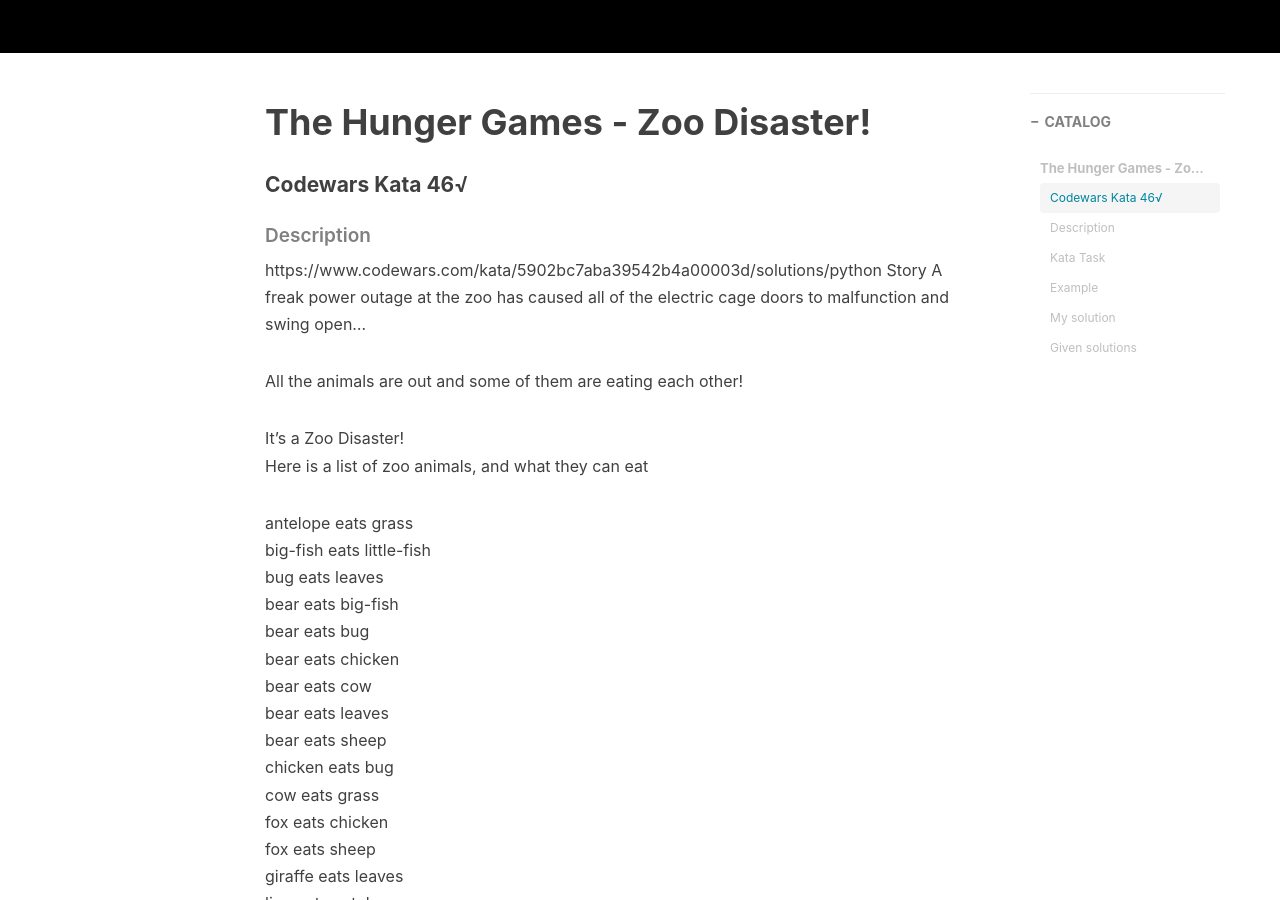
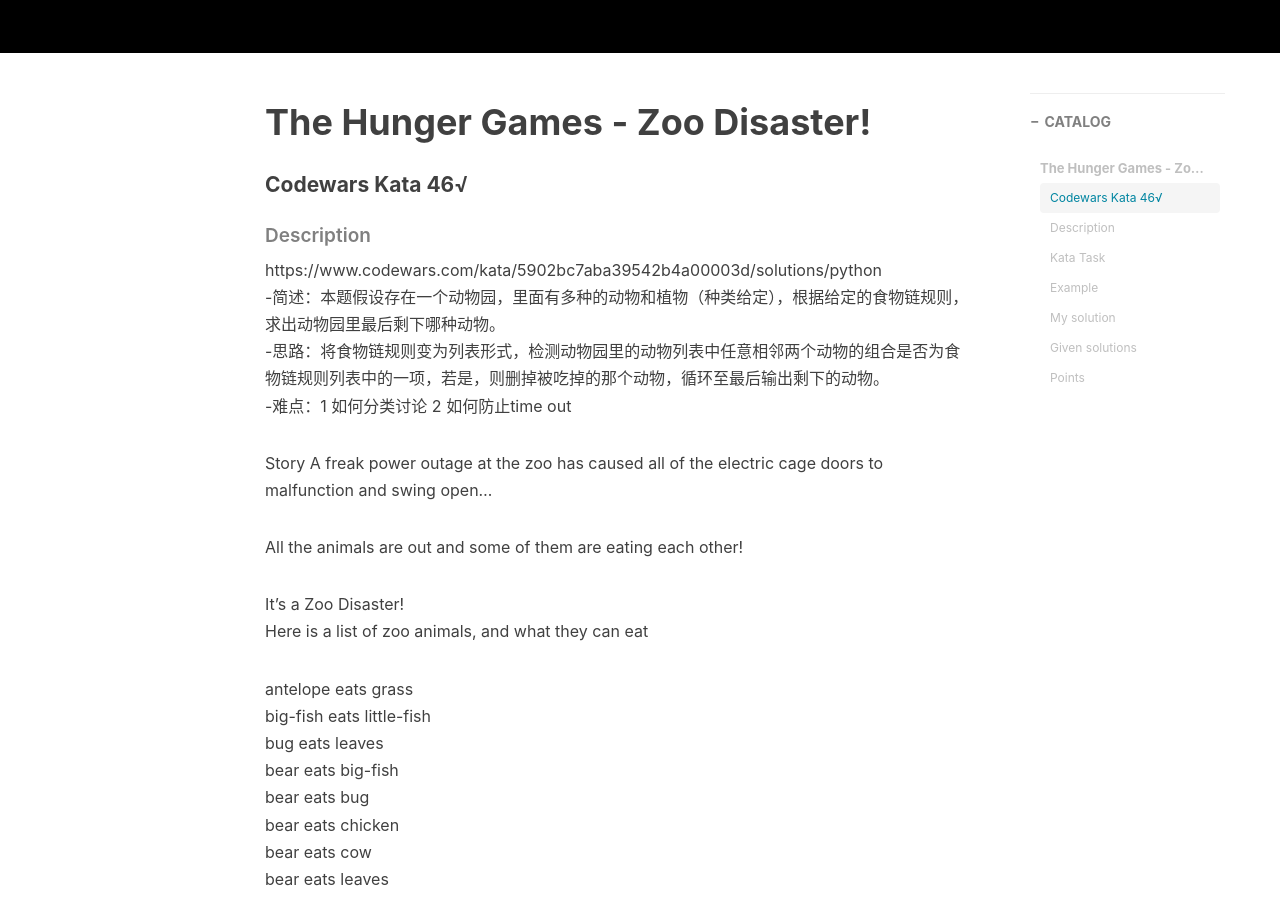
Before and after one commit to huiyanglu/huiyanglu.github.io, a Jekyll site: the page built from _posts/2018-11-06-Codewars-5kyu_who_eats_who.md, in a window 1280 px wide and 900 px high, scrolled down 530 px. Built offline with Jekyll 4.4.1, drawn with Linux system fonts in a browser that asks for light colours; nearby versions of some CDN libraries; comment, search, counter and statistics services are not loaded; some of the changed text lies outside the part shown.

Commit message:
Update 2018-11-06-Codewars-5kyu_who_eats_who.md

```diff
--- a/_posts/2018-11-06-Codewars-5kyu_who_eats_who.md
+++ b/_posts/2018-11-06-Codewars-5kyu_who_eats_who.md
@@ -14,6 +14,10 @@
 #### Codewars Kata 46√
 ##### Description
 https://www.codewars.com/kata/5902bc7aba39542b4a00003d/solutions/python
+-简述：本题假设存在一个动物园，里面有多种的动物和植物（种类给定），根据给定的食物链规则，求出动物园里最后剩下哪种动物。
+-思路：将食物链规则变为列表形式，检测动物园里的动物列表中任意相邻两个动物的组合是否为食物链规则列表中的一项，若是，则删掉被吃掉的那个动物，循环至最后输出剩下的动物。
+-难点：1 如何分类讨论 2 如何防止time out
+
 Story
 A freak power outage at the zoo has caused all of the electric cage doors to malfunction and swing open...
 
@@ -193,3 +197,6 @@
                 idx += 1
 
         return res
+
+##### Points
+1 从列表中删除被吃掉的动物时，不可以用remove，因为remove删除的是第一个该字符，pop对应索引
```
